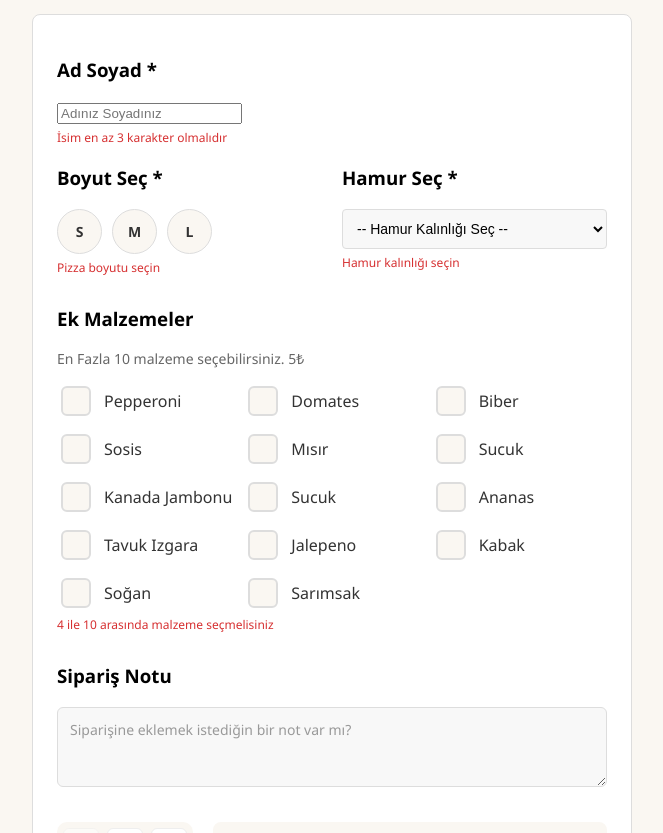
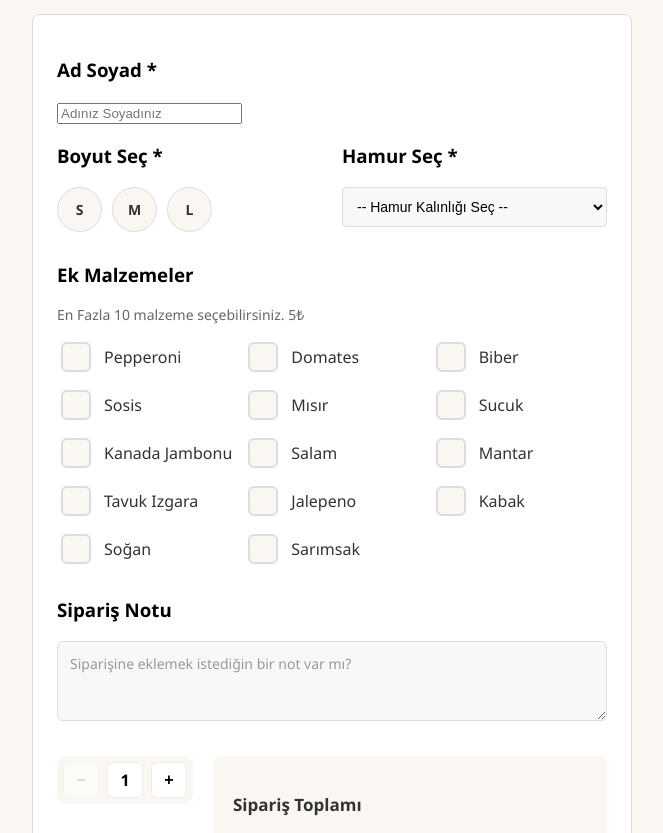
Before and after one commit to AliYcll/react-ile-dinamik-pizza-projesi, a React (Vite) app: page /order in a window 1280 px wide. Shown: the part 700-1533 px from the top of the page, without its empty margins (308-971 px from the left). Built offline with nearby package versions, Linux system fonts and the light colour scheme.

Commit message:
order form değişti

```diff
--- a/src/pages/Order.jsx
+++ b/src/pages/Order.jsx
@@ -19,10 +19,9 @@ export default function Order({ setOrderData }) {
     "Sosis",
     "Mısır",
     "Sucuk",
-    "Kanada Jambonu",
-    "Sucuk",
-    "Ananas",
-    "Tavuk Izgara",
+      "Kanada Jambonu",
+      "Salam",
+      "Mantar",    "Tavuk Izgara",
     "Jalepeno",
     "Kabak",
     "Soğan",
@@ -40,7 +39,6 @@ export default function Order({ setOrderData }) {
 
   const [errors, setErrors] = useState({});
   const [totalPrice, setTotalPrice] = useState(basePrice);
-  const [isFormValid, setIsFormValid] = useState(false);
 
   useEffect(() => {
     const total =
@@ -48,7 +46,9 @@ export default function Order({ setOrderData }) {
     setTotalPrice(total);
   }, [formData.toppings, formData.quantity]);
 
-  useEffect(() => {
+  const handleSubmit = (e) => {
+    e.preventDefault();
+
     const validationErrors = {};
     if (formData.name.length < 3) {
       validationErrors.name = "İsim en az 3 karakter olmalıdır";
@@ -62,14 +62,9 @@ export default function Order({ setOrderData }) {
     if (formData.toppings.length < 4 || formData.toppings.length > 10) {
       validationErrors.toppings = "4 ile 10 arasında malzeme seçmelisiniz";
     }
+    setErrors(validationErrors);
 
-    setErrors(validationErrors);
-    setIsFormValid(Object.keys(validationErrors).length === 0);
-  }, [formData]);
-
-  const handleSubmit = (e) => {
-    e.preventDefault();
-    if (!isFormValid) {
+    if (Object.keys(validationErrors).length > 0) {
       console.error("Form geçerli değil!");
       return;
     }
@@ -272,7 +267,7 @@ export default function Order({ setOrderData }) {
                   <span>{totalPrice.toFixed(2)}₺</span>
                 </div>
 
-                <button type="submit" className="btn-submit" disabled={!isFormValid}>
+                <button type="submit" className="btn-submit">
                   SİPARİŞ VER
                 </button>
               </div>
--- a/src/styles/footer.css
+++ b/src/styles/footer.css
@@ -12,7 +12,9 @@
   flex-direction: column;
   gap: 2rem;
   padding: 0 1rem;
+  margin-left: 2rem;
 }
+
 
 .footer-logo {
   width: 160px;
```
